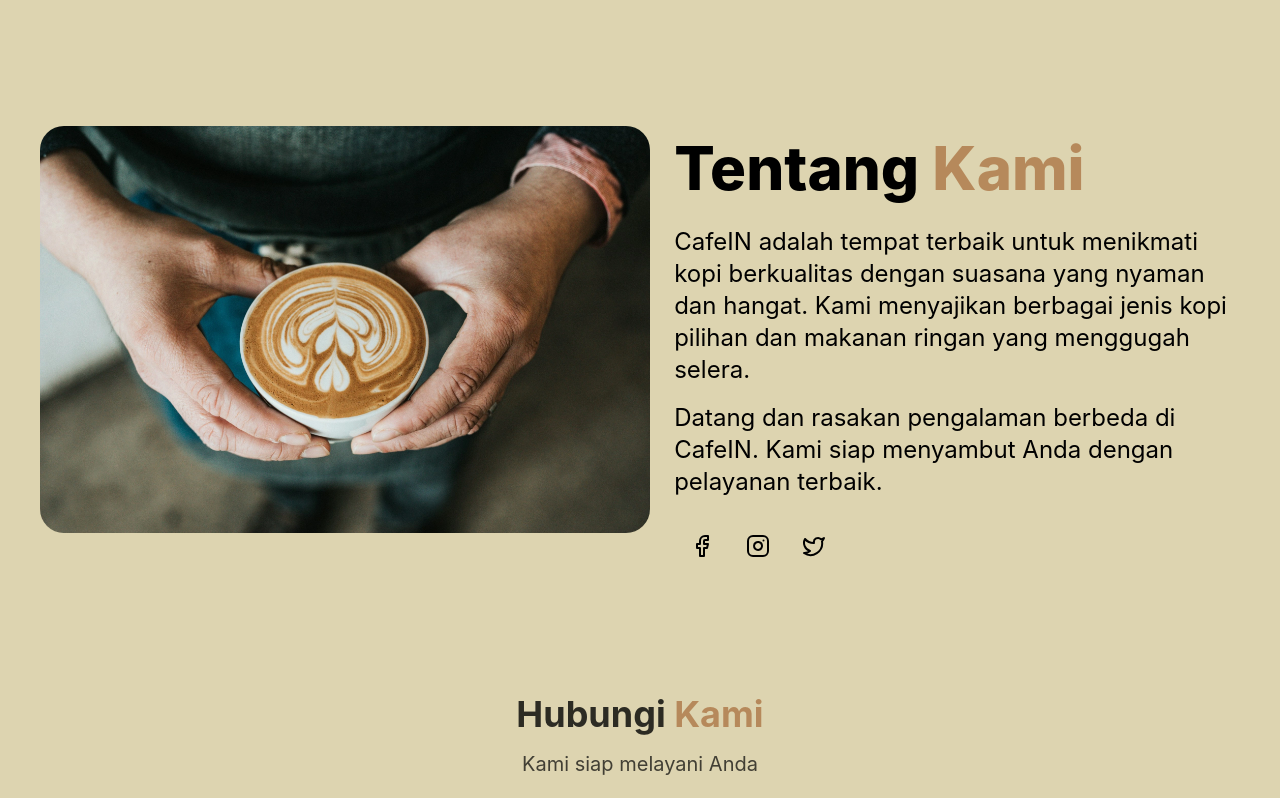
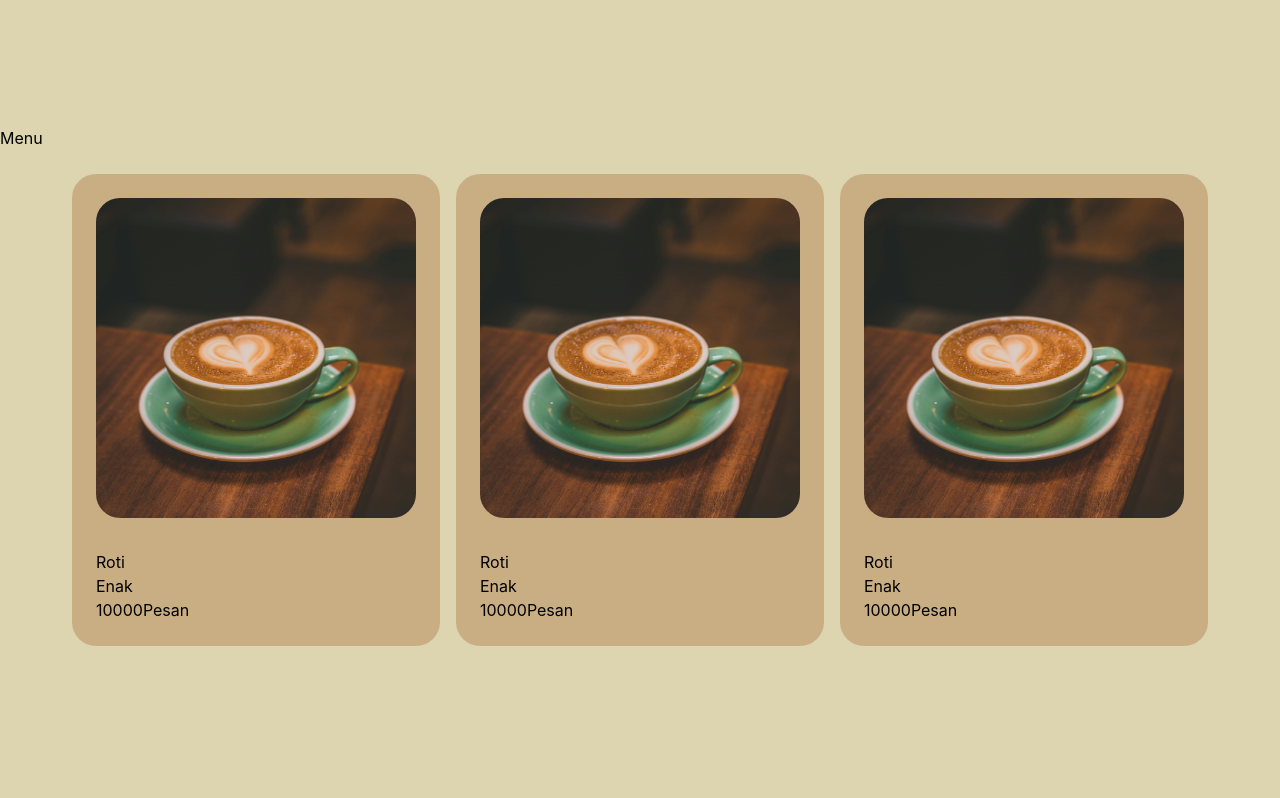
Before and after one commit to Lyon-Athaly/CafeIN, a React (Vite) app in the folder client/: page /menu in a window 1280 px wide. Shown: the part 802-1600 px from the top of the page. After the commit the page ends 1472 px from the top, so only its background shows below. Built offline with nearby package versions, Linux system fonts and the light colour scheme.

Commit message:
Add List and Sidebar Component Prototype

```diff
--- a/client/package.json
+++ b/client/package.json
@@ -14,6 +14,8 @@
     "lucide-react": "^0.577.0",
     "react": "^19.2.0",
     "react-dom": "^19.2.0",
+    "react-hot-toast": "^2.6.0",
+    "react-router-dom": "^7.13.1",
     "tailwindcss": "^4.2.1"
   },
   "devDependencies": {
--- a/client/src/App.jsx
+++ b/client/src/App.jsx
@@ -1,11 +1,21 @@
+import { Routes, BrowserRouter,Route } from "react-router-dom";
+import { Toaster } from "react-hot-toast";
 import Home from "./pages/Home";
+import Menu from "./pages/Menu";
+
 
 function App() {
   return (
-    <div>
-      <Home />
-    </div>
+    <>
+      <Toaster />
+      <BrowserRouter>
+        <Routes>
+          <Route path="/" element={<Home />} />
+          <Route path="/menu" element={ <Menu/> }/>
+        </Routes>
+      </BrowserRouter>
+    </>
   );
 }
 
-export default App
+export default App;
--- /dev/null
+++ b/client/src/components/List.jsx
@@ -0,0 +1,32 @@
+
+const listMenu = [
+  {nama: "Roti", image: "images/coffe1.jpg", desc: "Enak", price: "10000"},
+  {nama: "Roti", image: "images/coffe1.jpg", desc: "Enak", price: "10000"},
+  {nama: "Roti", image: "images/coffe1.jpg", desc: "Enak", price: "10000"},
+]
+
+const List = () => {
+  return (
+    <section className="mt-32">
+        <div>
+          <h2 className="mx-auto">Menu</h2>
+
+          <article className="flex justify-center gap-4 p-6">
+            {listMenu.map((list, idx)=>(
+              <div key={idx} className="bg-primary/50 p-6 rounded-3xl">
+                <img src={list.image} alt="" className="w-80 h-80 rounded-3xl mb-8"/>
+                <h4>{list.nama}</h4>
+                <p>{list.desc}</p>
+                <div>
+                  <span>{list.price}</span>
+                  <button>Pesan</button>
+                </div>
+              </div>
+            ))}
+          </article>
+        </div>
+    </section>
+  );
+};
+
+export default List;
--- a/client/src/components/Navbar.jsx
+++ b/client/src/components/Navbar.jsx
@@ -3,7 +3,7 @@ import { Search, ShoppingCart } from "lucide-react";
 const navLinks = [
   { href: "#", label: "Home" },
   { href: "#about", label: "About" },
-  { href: "#menu", label: "Menu" },
+  { href: "/menu", label: "Menu" },
   { href: "#contact", label: "Contact" },
 ];
 
--- /dev/null
+++ b/client/src/components/Sidebar.jsx
@@ -0,0 +1,20 @@
+
+
+const Sidebar = () => {
+
+
+
+    return (
+      <aside className="fixed right-0 bottom-0 top-0 p-4 z-60 h-full w-1/4 bg-amber-200">
+        <div className="">
+          <button className="bg-primary-dark text-white font-bold cursor-pointer">Tutup</button>
+          <div>
+            <p>Keranjang kosong</p>
+          </div>
+          <button className="bg-remove text-white font-bold cursor-pointer">Pesan Sekarang</button>
+        </div>
+      </aside>
+    );
+}
+
+export default Sidebar
--- a/client/src/pages/Menu.jsx
+++ b/client/src/pages/Menu.jsx
@@ -0,0 +1,23 @@
+import Footer from "@/components/Footer";
+import Navbar from "@/components/Navbar";
+import Hero from "@/components/Hero";
+import Sidebar from "@/components/Sidebar";
+import List from "@/components/List";
+
+
+
+function Menu() {
+  return (
+    <div>
+      {/* <Sidebar />
+      <Navbar /> */}
+      <main>
+        <Hero />
+        <List />
+      </main>
+      {/* <Footer /> */}
+    </div>
+  );
+}
+
+export default Menu;
```
Also changed, not shown: 1 other file (tests, documents, lock files or other folders).
